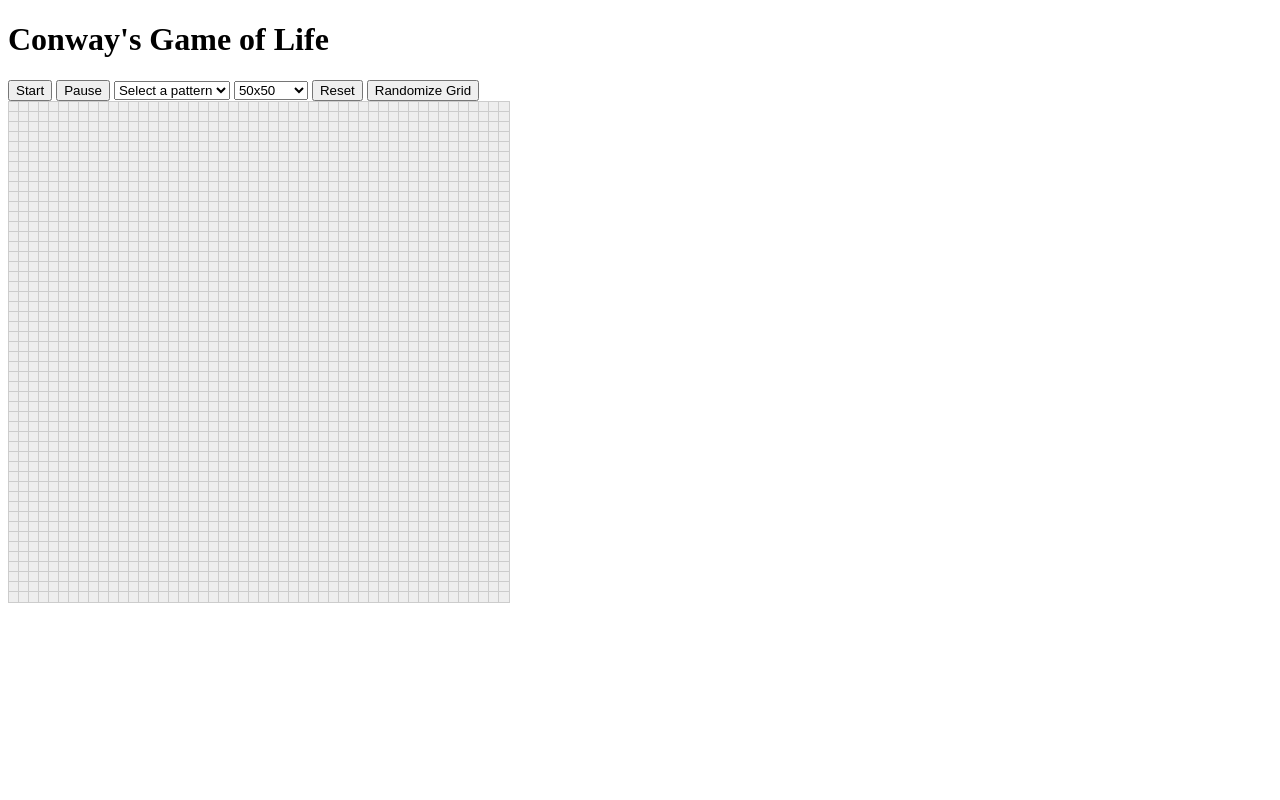
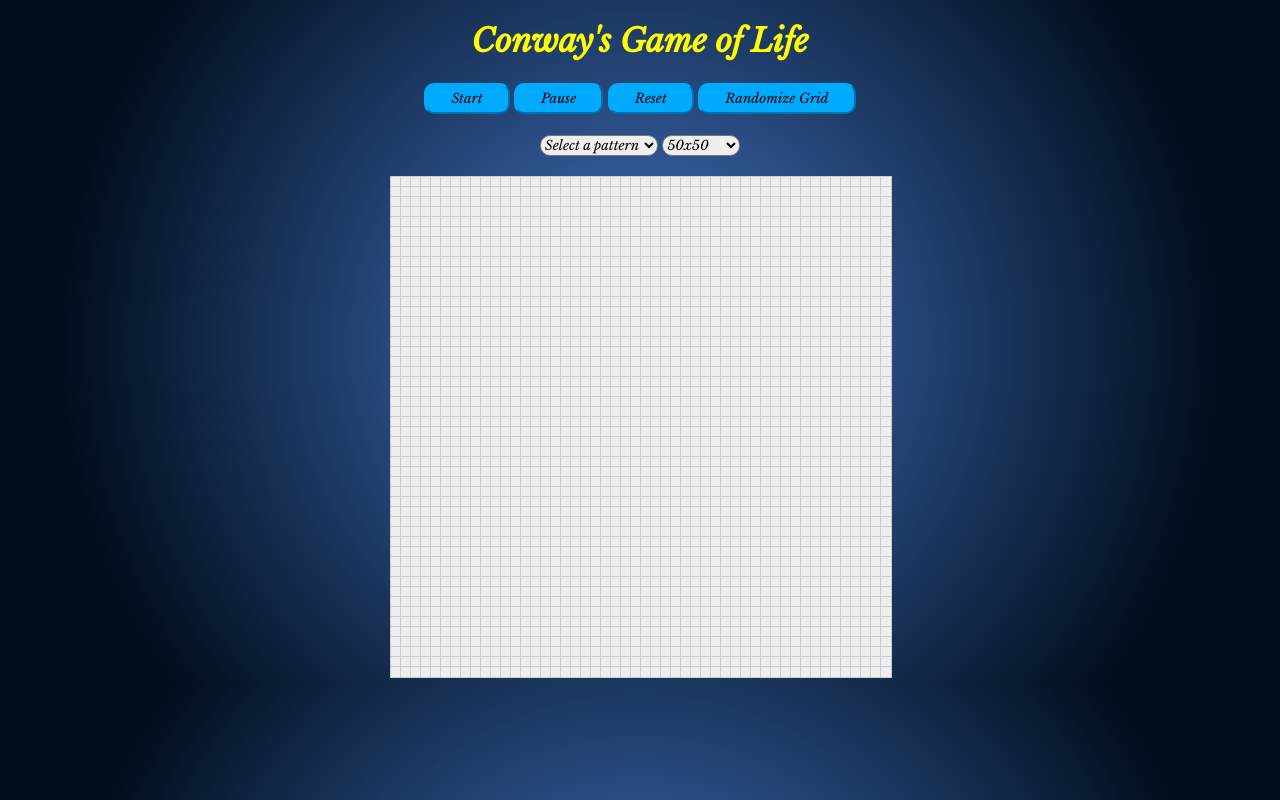
Before and after one commit to BlakeCaraballo/GameOfLife, a PHP site: page /game-of-life.html in a window 1280 px wide. Run offline with PHP 8.4, Linux system fonts and the light colour scheme.

Commit message:
Add files via upload

```diff
--- a/game-of-life.html
+++ b/game-of-life.html
@@ -1,28 +1,39 @@
 <!DOCTYPE html>
 <html>
   <head>
+    <meta charset="UTF-8" />
+    <meta http-equiv="X-UA-Compatible" content="IE=edge" />
+    <meta name="viewport" content="width=device-width, initial-scale=1.0" />
+    <link rel="preconnect" href="https://fonts.googleapis.com" />
+    <link rel="preconnect" href="https://fonts.gstatic.com" crossorigin />
+    <link
+      href="https://fonts.googleapis.com/css2?family=Libre+Baskerville:ital@1&display=swap"
+      rel="stylesheet" />
     <title>Conway's Game of Life</title>
-    <link rel="stylesheet" href="game.css">
+    <link rel="stylesheet" href="game.css" />
   </head>
   <body>
     <h1>Conway's Game of Life</h1>
     <div id="controls">
-      <button id="startBtn">Start</button>
-      <button id="pauseBtn">Pause</button>
-      <select id="patternSelect">
+      <button id="startBtn" class="buttons">Start</button>
+      <button id="pauseBtn" class="buttons">Pause</button>
+      <button id="resetBtn" class="buttons">Reset</button>
+      <button id="randomBtn" class="buttons">Randomize Grid</button>
+      <br><br>
+      <select id="patternSelect" class="select">
         <option value="blank">Select a pattern</option>
         <option value="blinker">Blinker</option>
         <option value="block">Block</option>
         <option value="boat">Boat</option>
       </select>
-      <select id="gridSize">Select Grid Size
+      <select id="gridSize" class="select">
+        Select Grid Size
         <option value="50">50x50</option>
         <option value="80">80x80</option>
         <option value="100">100x100</option>
       </select>
-      <button id="resetBtn">Reset</button>
-      <button id="randomBtn">Randomize Grid</button>
     </div>
+    <br>
     <div id="grid"></div>
     <script src="game.js"></script>
   </body>
--- a/game.css
+++ b/game.css
@@ -8,6 +8,7 @@
 
 #grid {
   display: grid;
+  justify-content: center;
   grid-template-columns: repeat(50, 10px);
   grid-template-rows: repeat(50, 10px);
 }
@@ -22,3 +23,29 @@
 .cell.alive {
   background-color: #000;
 }
+
+body {
+  font-family: "Libre Baskerville", serif;
+  text-align: center;
+  color: yellow;
+  background: rgb(68, 116, 195);
+  background: radial-gradient(
+    circle,
+    rgba(68, 116, 195, 1) 0%,
+    rgba(0, 13, 28, 1) 80%
+  );
+}
+
+.buttons {
+  font-family: "Libre Baskerville", serif;
+  border-radius: 10px;
+  border-color: #00aaff;
+  font-family: "Libre Baskerville", serif;
+  background-color: #00aaff;
+  padding: 5px 25px;
+}
+
+.select {
+  font-family: "Libre Baskerville", serif;
+  border-radius: 10px;
+}
```
Lines whose indentation alone changed are shown as unchanged.
